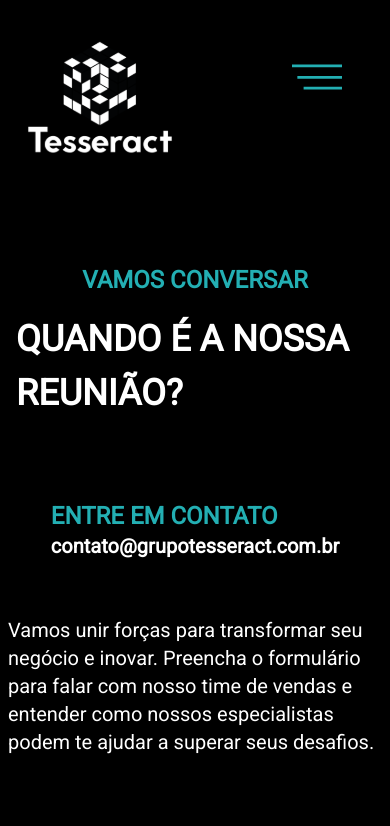
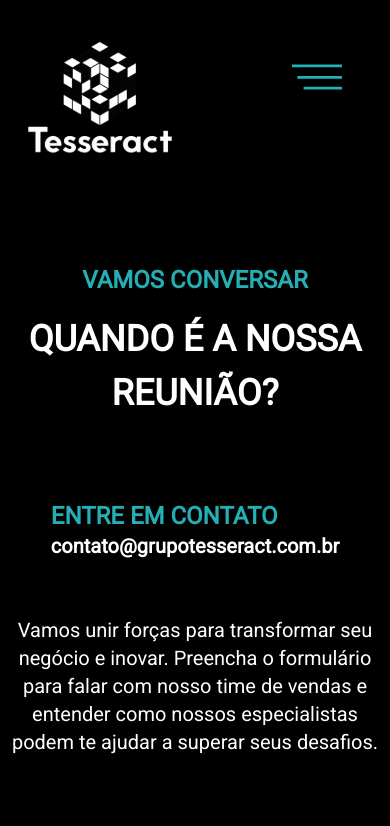
Before and after one commit to grupotesseract/grupotesseract.com.br, a Next.js app: page /contato in a window 390 px wide. Shown: the top 826 px of the page. Built offline with nearby package versions, Linux system fonts and the light colour scheme.

Commit message:
feat(layout): Adjust layout mobile Contact page.

```diff
--- a/app/components/TextPageContact.tsx
+++ b/app/components/TextPageContact.tsx
@@ -9,7 +9,7 @@ export default function TextPageContact() {
           contato@grupotesseract.com.br
         </p>
       </div>
-      <div className="flex text-xl p-2 md:text-2xl font-normal text-white">
+      <div className="flex text-xl p-2 text-center font-normal text-white md:text-2xl xl:text-start">
         Vamos unir forças para transformar seu negócio e inovar. Preencha o
         formulário para falar com nosso time de vendas e entender como nossos
         especialistas podem te ajudar a superar seus desafios.
--- a/app/contato/page.tsx
+++ b/app/contato/page.tsx
@@ -4,15 +4,15 @@ import TextPageContact from '../components/TextPageContact';
 export default function Contact() {
   return (
     <>
-      <div className="flex flex-col items-center justify-center mt-16 xl:items-start md:mt-32 lg:mt-48 lg:pl-36">
+      <div className="flex flex-col items-center justify-center mt-16 xl:items-start md:mt-32 lg:mt-48 xl:pl-36">
         <h3 className="flex text-lightBlue text-2xl md:text-4xl font-bold uppercase">
           Vamos conversar
         </h3>
-        <h1 className="title-contact flex p-4 text-4xl xl:p-0">
+        <h1 className="title-contact flex p-4 text-4xl text-center xl:p-0 xl:text-start">
           Quando é a nossa reunião?
         </h1>
       </div>
-      <div className="box-form flex flex-col items-center justify-center xl:flex-row 2xl:pl-16 xl:items-baseline 2xl:justify-around gap-32">
+      <div className="box-form flex flex-col items-center justify-center xl:flex-row 2xl:pl-16 xl:items-baseline 2xl:justify-around gap-32 2xl:max-w-[1300px] 2xl:m-auto">
         <TextPageContact />
         <FormContact />
       </div>
```
